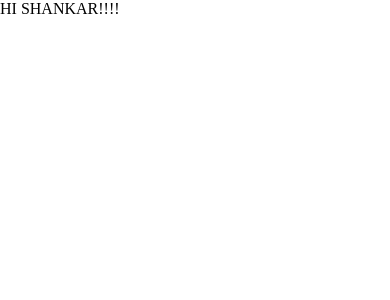
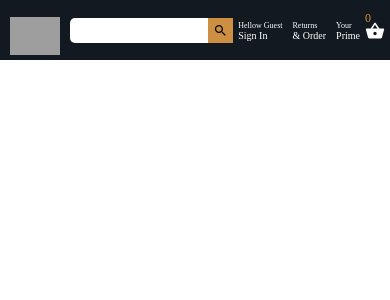
Before and after one commit to shankarchandran21/Amazon-Clone, a React (Create React App) app: page / in a window 390 px wide. Shown: the top 300 px of the page. Built offline with nearby package versions, Linux system fonts and the light colour scheme; grey boxes are pictures that could not be loaded.

Commit message:
header-phone_view-completed

```diff
--- a/src/App.js
+++ b/src/App.js
@@ -1,7 +1,12 @@
 import "./App.css";
+import Header from "./Components/Header/Header";
 
 function App() {
-  return <div>HI SHANKAR!!!!</div>;
+  return (
+    <div>
+      <Header />
+    </div>
+  );
 }
 
 export default App;
--- a/src/Components/Header/Header.css
+++ b/src/Components/Header/Header.css
@@ -44,3 +44,93 @@
     margin:0 10px ;
     color: white;
 }
+.header__optionLineOne{
+    font-size: 10px;
+}
+.header__optionTwo{
+    font-size: 13px;
+    font-weight: 800;
+}
+.header__optionBasket{
+    position: relative;
+    color: white;
+    margin-right: 20px !important;
+}
+.header__basketCount{
+    position: absolute;
+    text-align: center;
+    border-radius: 50%;
+    color: #cd9042;
+    top: -10px;
+    left:0;
+    font-size: 17px;
+}
+
+@media screen and (max-width: 450px) {
+    .header__logo{
+    width:  50px;
+    margin: 0 10px;
+    margin-top: 12px;
+    }
+    .header__searchIcon{
+
+    width: 25px !important;
+    height: 25px !important;
+
+}
+    .header__searchInput{
+        height: 25px;
+    }
+    .header__option{
+        margin: 0 5px;
+    }
+    .header__optionTwo{
+        font-size: 10px !important;
+        font-weight:400;
+    }
+.header__optionLineOne{
+    font-size: 8px;
+}
+.header__nav{
+    margin-top: 5px;
+}
+.header__optionBasket{
+    margin-right: 5px !important;
+}
+.header__basket{
+    font-size: 20px !important;
+}
+.header__basketCount{
+    font-size: 12px;
+}
+}
+
+@media screen and (max-width: 350px){
+
+  .header__logo{
+    width:  35px;
+    margin: 0 5px;
+    margin-top: 8px;
+    }
+.header__searchInput{
+        height: 20px;
+    }
+ .header__searchIcon{
+    width: 20px !important;
+    height: 20px !important;
+}
+
+.header__optionTwo{
+    font-size: 8px !important;
+    font-weight:400 !important;
+ }
+.header__optionLineOne{
+    font-size: 7px;
+}
+.header__basket{
+    font-size: 15px !important;
+}
+.header__basketCount{
+    font-size: 12px;
+}
+}
--- a/src/Components/Header/Header.jsx
+++ b/src/Components/Header/Header.jsx
@@ -1,5 +1,6 @@
 import React from 'react'
 import "./Header.css"
+import ShoppingBasketIcon from '@mui/icons-material/ShoppingBasket';
 import SearchIcon from '@mui/icons-material/Search';
 function Header() {
   return (
@@ -22,6 +23,10 @@ function Header() {
                     <span className='header__optionLineOne'>Your</span>
                     <span className='header__optionTwo'>Prime</span>
                 </div>
+                <div className='header__optionBasket'>
+                    <ShoppingBasketIcon className ="header__basket"/>
+                    <span className='header__basketCount'>0</span>
+                </div>
         </div>
     </div>
   )
```
Also changed, not shown: 1 other file (tests, documents, lock files or other folders).
